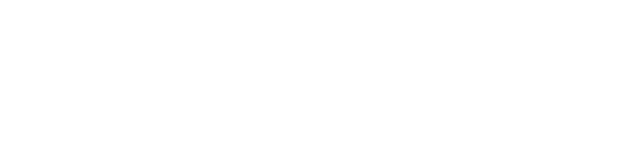
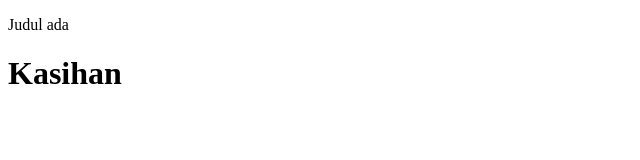
Before and after one commit to arjole/git-test-2, a plain HTML site: page index.html in a window 1280 px wide. Shown: the whole page, without its empty margins (0-640 px from the left). Drawn offline with Linux system fonts and the light colour scheme.

Commit message:
Tambah judul

```diff
--- a/index.html
+++ b/index.html
@@ -6,6 +6,7 @@
     <title>Test buat lokal simpan ke github</title>
 </head>
 <body>
-
+    <p>Judul ada</p>
+    <h1>Kasihan</h1>
 </body>
 </html>
```
